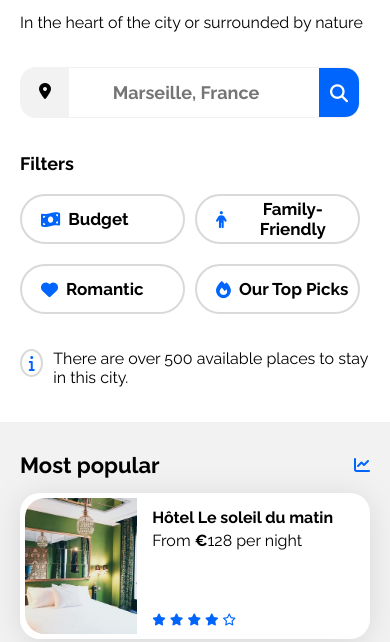
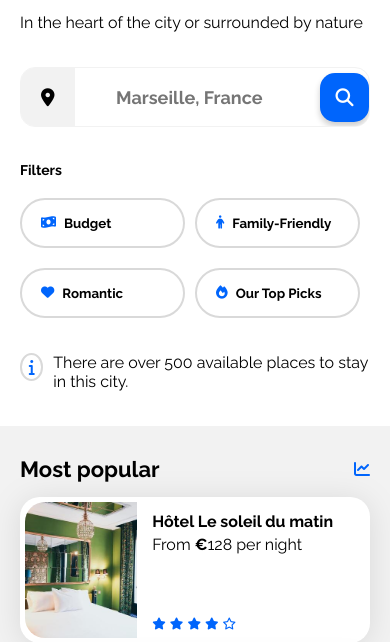
Before and after one commit to rose-keimig/Booki-, a plain HTML site: page index.html in a window 390 px wide. Shown: the part 202-844 px from the top of the page. Drawn offline with Linux system fonts and the light colour scheme.

Commit message:
updated search bar

```diff
--- a/css/style.css
+++ b/css/style.css
@@ -142,9 +142,9 @@ h3 {
     min-width: 0;
     border: none;
     outline: none;
-    font-size:18px;
+    font-size: 18px;
     font-weight: bold;
-    color: black;
+    color: #000;
     text-align: center;
   }
 
@@ -155,13 +155,17 @@ h3 {
 }
 
 .location-icon {
+    display: flex;
+    align-items: center;
+    justify-content: center;
     background-color: var(--main-bg-color);
     height: 100%;
 }
 
 .fa-location-dot {
     color:#000;
-    padding: 15px 18px 16px 18px;
+    padding: 20px;
+    font-size: 18px;
 }
 
 .filter-container {
@@ -171,7 +175,7 @@ h3 {
 }
 
 .filter-title {
-    font-size: 18px;
+    font-size: 17px;
     font-weight: bold;
 }
 
@@ -185,7 +189,6 @@ h3 {
     color: black;
     border-radius: 25px;
     cursor: pointer;
-    font-size: 17px;
     font-weight: bold;
 }
 
@@ -604,6 +607,11 @@ footer {
         display:none;
     }
 
+    .search-bar {
+        width: auto;
+        height: auto;
+    }
+
     .search-icon {
     display: block;
     background-color: var(--main-color);
@@ -611,10 +619,16 @@ footer {
     }
 
     .search-button{
-        width:40px;
-        height: 100%;
-        padding: 0;
+        width:49px;
+        height: 49px;
+        border-radius: 15px;
+        background-color: var(--main-color);
+        color: white;
+        border: none;
+        display: flex;
+        align-items; center;
         justify-content: center;
+        box-shadow: 0px 4px 6px rgba(0, 0, 0, 0.2)
     }
 
     .filter-container {
@@ -634,6 +648,7 @@ footer {
     .filter-title {
         flex-basis:100%;
         margin: 0px;
+        font-size: 14px;
     }
 
     .accommodation-and-popular section {
@@ -715,6 +730,10 @@ footer {
         padding: 0 0 0 30px;
     }
 
+    .about-container {
+        margin: 14px 0 0 0;
+    }
+
     .footer-container {
         display: flex;
         flex-direction: column;
@@ -722,9 +741,7 @@ footer {
     }
 
     .footer-container ul {
-        padding: 0;
         margin-bottom: 20px;
         text-align: left;
     }
-
-    }
+}
--- a/index.html
+++ b/index.html
@@ -288,12 +288,14 @@
         </main>
     <footer>
         <div class="footer-container">
+            <div class="about-container">
                 <ul class="about">
                     <li><a href="#" class="top-footer-link">About</a></li>
                     <li><a href="#" class="footer-link">Using the Website</a></li>
                     <li><a href="#" class="footer-link">Terms and Conditions</a></li>
                     <li><a href="#" class="footer-link">Data and Privacy</a></li>
                 </ul>
+            </div>
             <ul class="footer-accommodation">
                 <li><a href="#" class="top-footer-link">Our Accommodation</a></li>
                 <li><a href="#" class="footer-link">Our Quality Promise</a></li>
```
Lines whose indentation alone changed are shown as unchanged.
